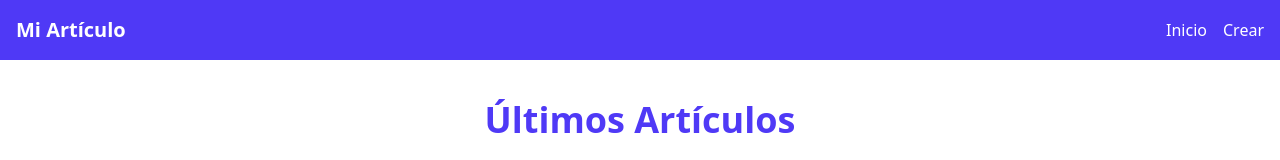
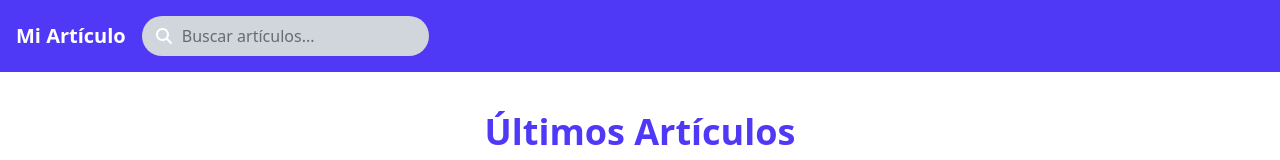
Before and after one commit to BryanCachimuel/Ruta_de_Aprendizaje_de_Python, a Next.js app in the folder Flask/app-flask/app-article-front/: page / in a window 1280 px wide. Shown: the top 160 px of the page. Built offline with nearby package versions, Linux system fonts and the light colour scheme; no server answers.

Commit message:
Mejorando el navbar del proyecto

```diff
--- a/Flask/app-flask/app-article-front/src/app/components/Navbar.tsx
+++ b/Flask/app-flask/app-article-front/src/app/components/Navbar.tsx
@@ -1,19 +1,23 @@
 import React from 'react'
+import { FontAwesomeIcon } from '@fortawesome/react-fontawesome'
+import { faSearch } from '@fortawesome/free-solid-svg-icons'
 
 const Navbar = () => {
   return (
     <nav className='bg-indigo-600 text-white p-4'>
-        <div className='container mx-auto flex justify-between items-center'>
-            <h1 className='text-xl font-bold'>Mi Artículo</h1>
-            <ul className='flex space-x-4'>
-                <li>
-                    <a href="/">Inicio</a>
-                </li>
-                <li>
-                    <a href="/">Crear</a>
-                </li>
-            </ul>
-        </div>
+       <div className="container mx-auto flex justify-between items-center">
+            <div className="flex items-center space-x-4">
+                <a href="/" className='text-xl font-bold'>Mi Artículo</a>
+                <div className="relative">
+                    <input
+                    type="text"
+                    placeholder="Buscar artículos..."
+                    className="bg-gray-300 text-black rounded-full pl-10 pr-4 py-2 focus:outline-none"
+                    />
+                    <FontAwesomeIcon icon={faSearch} className='text-white absolute left-3 top-3 h-5 w-5'/>
+                </div>
+            </div>
+       </div>
     </nav>
   )
 }
```
